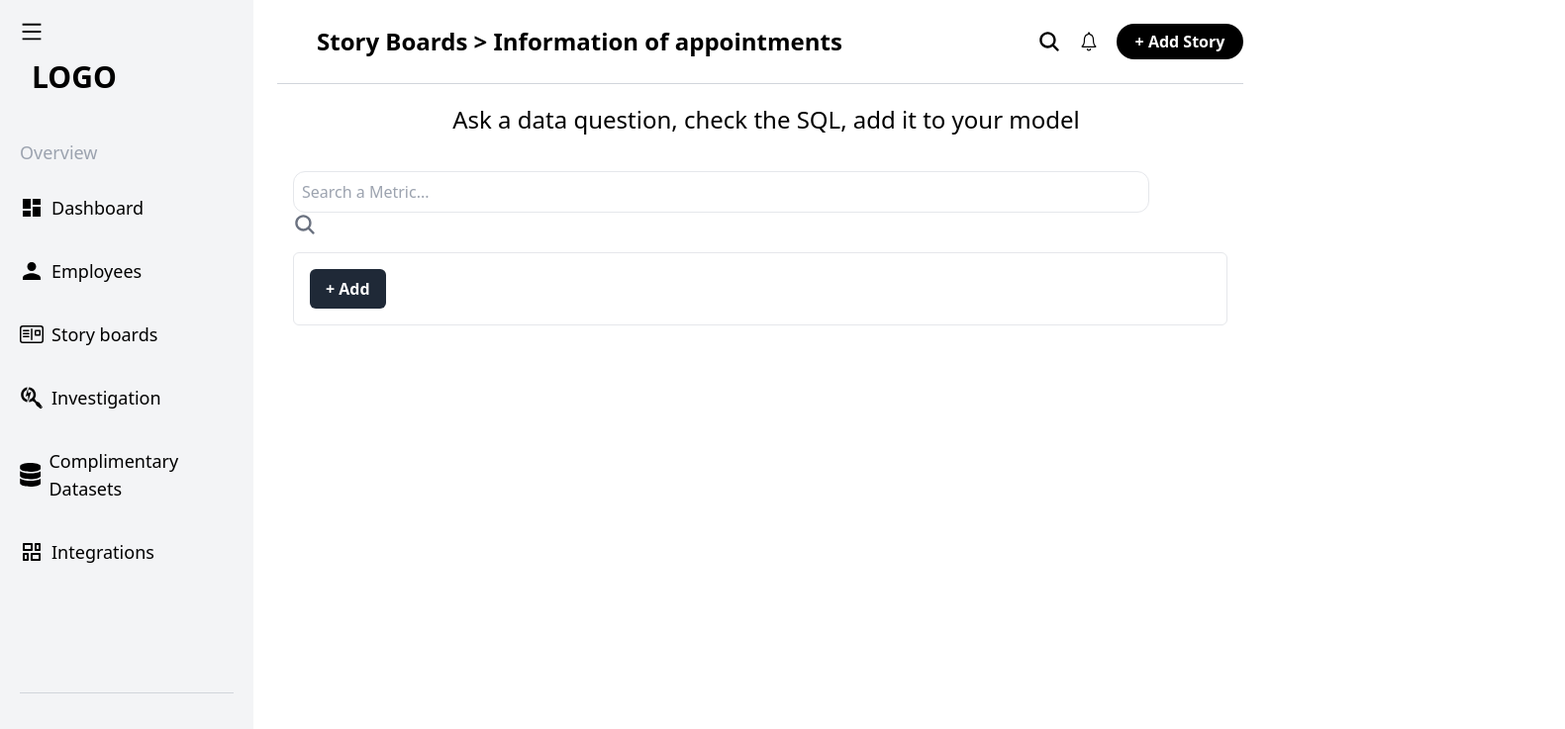
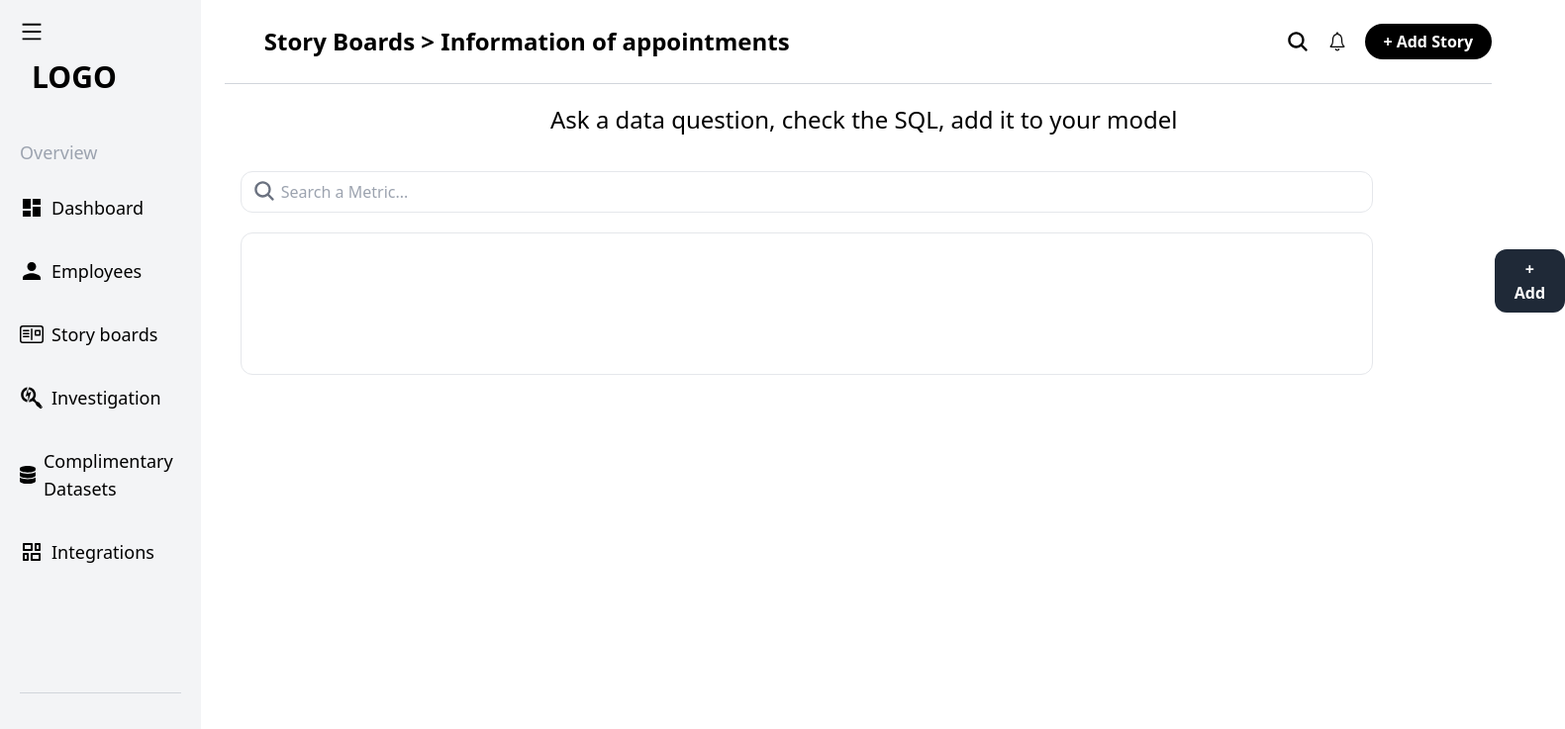
Before and after one commit to smhassan90/dashConnect, a React (Create React App) app: page /storyboards in a window 1280 px wide. Shown: the top 737 px of the page at 99% size, 1581 px wide, since content can reach past the window. Built offline with nearby package versions, Linux system fonts and the light colour scheme; grey boxes are pictures that could not be loaded.

Commit message:
update story.jsx

```diff
--- a/src/Components/Storyboards.jsx
+++ b/src/Components/Storyboards.jsx
@@ -132,24 +132,24 @@ const Storyboards = () => {
 <div className="mb-4 mt-5 relative">
   <input
     type="text"
-    className="w-11/12 p-2 pr-10 border rounded-[12px]" // Added padding to the right
+    className="w-11/12 p-2 pl-10 pr-3 border rounded-[12px] focus:outline-none" // Added padding to the left for the icon
     placeholder="Search a Metric..."
   />
-  <IoSearch className="absolute-left-2/3 top-2 text-xl sm:text-2xl text-gray-500" />
+  <IoSearch className="absolute left-3 top-2 text-xl sm:text-2xl text-gray-500" />
 
 
 
 
       </div>
-      <div className="border rounded-md p-4">
+      <div className="border  p-4 w-11/12 rounded-[12px] h-36 mt-5">
         <ul>
           {metrics.map((metric, index) => (
             <li key={index} className="mb-2">
-              <span className="font-bold">{metric.name}</span>: {metric.value}
+              <span className="font-bold">{metric.name}</span> <br></br> <p className='mt-5'>{metric.value}</p>
             </li>
           ))}
         </ul>
-        <button className="bg-gray-800 text-white font-bold py-2 px-4 rounded-md" onClick={handleAddMetric}>
+        <button className="bg-gray-800 text-white font-bold py-2 px-5 ml-[1250px]  rounded-[12px]" onClick={handleAddMetric}>
           + Add
         </button>
       </div>
```
